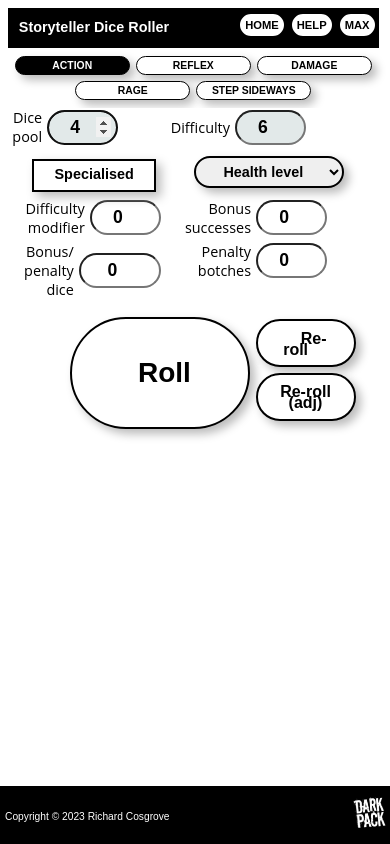
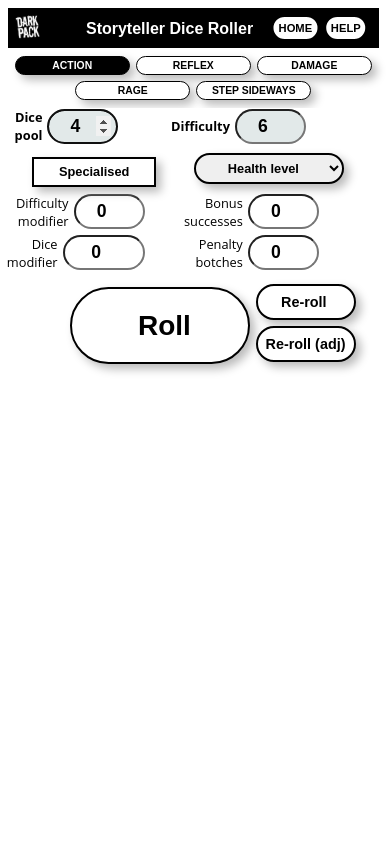
Before and after one commit to rcosgrove/storyteller-dice-roller, a plain HTML site: page WtA20-roller.html in a window 390 px wide. Drawn offline with Linux system fonts and the light colour scheme; a web font is replaced by a local one.

Commit message:
Removed fullscreen toggle; adjusted mobile UI

```diff
--- a/WtA20-roller-small-screen.css
+++ b/WtA20-roller-small-screen.css
@@ -51,6 +51,31 @@
 
     }
 
+.menu {
+     font-size: 0.8em;
+     font-style: normal;
+     font-weight: 700;
+     text-align: center;
+     width: 100px;
+
+}
+
+ input[type=checkbox]+label {
+     font-size: 0.8em;
+     padding: 5px 5px 8px;
+     text-align: center;
+     transform: translate(-30px, 3px);
+     width: 110px;
+     height: 1em;
+     margin-bottom: 5px;
+     margin-top: 5px;
+     box-shadow: 5px 5px 10px #BBB;
+
+ }
+
+
+
+
 
     /* ---- NAVIGATION BAR ---- */
 
@@ -66,6 +91,7 @@
         top: 0;
         width: 100%;
         align-content: center;
+        justify-content: space-between;
 
     }
 
@@ -74,20 +100,16 @@
         width: 100%;
     }
 
-    .topnav button {
+    button.topbutton {
+        float: right;
         font-size: 0.7em;
         font-weight: 700;
         padding: 5px;
         margin-left: 2px;
         margin-right: 2px;
         text-transform: uppercase;
-        transform: translateY(1px);
+/*        transform: translateY(1px);*/
 
-    }
-
-    .topnav h4 {
-        font-size: 0.9em;
-        /*        transform: translateY(-11px);*/
     }
 
     .column-right {
@@ -104,6 +126,25 @@
         display: none;
 
     }
+
+#DarkPact-header {
+    display: inline-flex;
+    align-self: center;
+}
+
+#title-topnav {
+    display: inline-flex;
+    font-size: 1em;
+   color: white;
+     font-family: "orpheus-pro-condensed", sans-serif;
+     font-style: normal;
+     font-weight: 700;
+     align-self: center;
+/*     padding-left: 0.75em;*/
+/*     transform: translate(0%, -50%);*/
+
+}
+
 
 
 
@@ -197,6 +238,7 @@
         max-height: 1.2em;
         align-items: baseline;
         padding: 5px;
+        text-align: center;
 
     }
 
@@ -220,7 +262,7 @@
 
     .side-menu-item-label {
         font-family: "open sans", sans-serif;
-        font-size: 0.9em;
+        font-size: 0.8em;
         text-align: right;
         font-weight: 400;
 
@@ -273,7 +315,7 @@
 
     #RollButtonsContainer {
         display: flex;
-        margin-top: 10px;
+        margin-top: 5px;
         flex-direction: row;
 
     }
@@ -293,7 +335,7 @@
         width: 180px;
         font-size: 1.75em;
         vertical-align: middle;
-        height: 4em;
+        height: 2.75em;
         border-radius: 2em;
 
     }
@@ -313,10 +355,10 @@
         font-weight: 700;
         font-style: normal;
         width: 100px;
-        height: 3em;
+        height: 2.5em;
         line-height: 70%;
         vertical-align: middle;
-        font-size: 1em;
+        font-size: 0.9em;
         margin: 3px;
 
     }
@@ -334,10 +376,10 @@
         font-weight: 700;
         font-style: normal;
         width: 100px;
-        height: 3em;
+        height: 2.5em;
         line-height: 70%;
         vertical-align: middle;
-        font-size: 1em;
+        font-size: 0.9em;
         margin: 3px;
 
     }
@@ -354,8 +396,9 @@
 
     /* ---- FOOTER ---- */
     .footer {
-        position: fixed;
+        display: none;
+ /*       position: fixed;
         left: 0;
         bottom: 0;
-        width: 100%;
+        width: 100%;*/
     }
--- a/WtA20-roller.css
+++ b/WtA20-roller.css
@@ -7,7 +7,6 @@
  * {
      cursor: pointer;
  }
-
 
  .wrapper {
      background-color: white;
@@ -99,7 +98,7 @@
 
  .side-menu-item-label {
      font-family: "open sans", sans-serif;
-     font-size: 1.05em;
+     font-size: 0.95em;
      text-align: right;
 
  }
@@ -395,10 +394,12 @@
  }
 
  .reroll label {
-     padding-left: 19%;
-     padding-right: 23%;
-     padding-top: 10%;
-     padding-bottom: 10%;
+    align-self: center;
+    justify-content: center;
+/*     padding-left: 10%;*/
+/*     padding-right: 23%*/
+/*     padding-top: 10%;*/
+/*     padding-bottom: 10%;*/
 
  }
 
@@ -410,17 +411,20 @@
      height: 2em;
      line-height: 70%;
      vertical-align: middle;
-     font-size: 1em;
+     font-size: 0.9em;
      margin: 3px;
 
  }
 
  .reroll-adj label {
-     padding-left: 19%;
+   align-self: center;
+    justify-content: center;
+
+/*     padding-left: 19%;
      padding-right: 23%;
      padding-top: 10%;
      padding-bottom: 10%;
-
+*/
  }
 
 
@@ -429,6 +433,8 @@
  /* ---- NAVIGATION BAR ---- */
 
  .topnav {
+    display: flex;
+    justify-content: space-between;
      overflow: hidden;
      background-color: #000000;
      max-height: 3em;
@@ -440,8 +446,9 @@
  }
 
  .topnav a {
+     justify-self: flex-end;
      float: right;
-     display: block;
+     display: inline-block;
      color: #FFFFFF;
      text-align: center;
      padding-left: 5px;
@@ -460,7 +467,7 @@
 
  .topnav button {
      display: inline-block;
-     float: right;
+     align-self: right;
      font-family: "trade-gothic-next", sans-serif;
      font-size: 0.9em;
      font-style: normal;
@@ -482,7 +489,7 @@
 
  }
 
- .topnav h4 {
+ #title-topnav {
      color: white;
      font-family: "orpheus-pro-condensed", sans-serif;
      font-size: 1.2em;
@@ -530,6 +537,10 @@
      font-weight: 700;
 
  }
+
+#DarkPact-header {
+    display: none;
+}
 
 
  /* ---- MAIN TITLE ---- */
@@ -631,7 +642,7 @@
      font-weight: 400;
      font-style: normal;
      font-size: 1.15em;
-     text-align: center;
+     text-align: right;
      border-radius: 2em;
      margin-left: 10px;
      max-height: 1.5em;
--- a/WtA20-roller.html
+++ b/WtA20-roller.html
@@ -23,14 +23,17 @@
 
 <body>
     <div class="wrapper">
+
         <div class="topnav">
-            <div style="float:left;align-content:center;">
-                <h4>Storyteller Dice Roller</h4>
+            <div id="DarkPact-header">
+                <a rel="nofollow external" referrerpolicy="no-referrer" target="_blank" href="https://www.worldofdarkness.com/dark-pack" title="World of Darkness Dark Pact – Paradox"><img src="assets/darkpack_logo1-small.png" alt="World of Darkness Dark Pact logo" width="30" height="30"></a>
             </div>
 
             <div>
-                <button type="button" class="topbutton" name="" value="" id="FullScreenButon" title="Fullscreen toggle" onclick="openFullscreen()">Max</button>
+                <h4 id="title-topnav">Storyteller Dice Roller</h4>
+            </div>
 
+            <div style="justify-self:right;">
                 <button type="button" class="topbutton" name="" value="" id="" title="HelpButton" onclick="window.location.href='help.html';">Help</button>
 
                 <button type="button" class="topbutton" name="" value="" id="AboutButton" title="About" onclick="window.location.href='about.html';">About</button>
@@ -39,6 +42,8 @@
 
                 <button type="button" class="topbutton" name="" value="" id="HomeButton" title="Home" onclick="window.location.href='index.html';">Home</button>
             </div>
+
+
         </div>
 
         <div class="row flex header" id="maintitle">
@@ -83,10 +88,10 @@
                     <form id="RollSettings">
                         <div class="SideMenuRow">
                             <div class="side-menu-item right-padding" id="dicepooltitle">
-                                <label for="UserDice" class="right-align "><span class="side-menu-item-label">Dice pool</span></label><input class="number-entry required" id="UserDice" type="number" maxlength="3" min="1" max="30" value="4" placeholder="4" required autofocus>
+                                <label for="UserDice" class="right-align"><span class="side-menu-item-label" style="font-weight: 700;">Dice pool</span></label><input class="number-entry required" id="UserDice" type="number" maxlength="3" min="1" max="30" value="4" placeholder="4" required autofocus>
                             </div>
                             <div class="side-menu-item right-padding" id="difftitle">
-                                <label for="UserDiff" class="right-align"><span class="side-menu-item-label">Difficulty</span></label><input class="number-entry required" id="UserDiff" type="number" maxlength="3" min="2" max="10" value="6" placeholder="6" required>
+                                <label for="UserDiff" class="right-align"><span class="side-menu-item-label" style="font-weight: 700;">Difficulty</span></label><input class="number-entry required" id="UserDiff" type="number" maxlength="3" min="2" max="10" value="6" placeholder="6" required>
                             </div>
                         </div>
 
@@ -123,7 +128,7 @@
                                 </div>
 
                                 <div class="side-menu-item right-padding">
-                                    <label for="DicePenalty" class="right-align"><span class="side-menu-item-label">Bonus/<br>penalty dice</span></label><input class="number-entry" id="DicePenaltyUser" type="number" maxlength="3" min="-30" max="30" value="0" placeholder="0" title="Bonus/penalty dice">
+                                    <label for="DicePenalty" class="right-align"><span class="side-menu-item-label">Dice<br>modifier</span></label><input class="number-entry" id="DicePenaltyUser" type="number" maxlength="3" min="-20" max="20" value="0" placeholder="0" title="Bonus/penalty dice">
                                 </div>
 
                             </div>
@@ -281,7 +286,7 @@
         </div>
         <!-- end row 1 -->
 
-        <div class="flex footer">
+        <div class="flex footer" id="footer">
             <div>
                 <p><a href="legal.html" style="text-decoration: none;">Copyright © 2023 Richard Cosgrove</a></p>
             </div>
@@ -290,7 +295,7 @@
                 <p><span style="font-size: 75%">Werewolf the Apocalypse 20th Anniversary<br>Edition roller v0.0.10</span></p>
             </div>
 
-            <div>
+            <div id="DarkPact-footer">
                 <a rel="nofollow external" referrerpolicy="no-referrer" target="_blank" href="https://www.worldofdarkness.com/dark-pack" title="World of Darkness Dark Pact – Paradox"><img src="assets/darkpack_logo1-small.png" alt="World of Darkness Dark Pact logo" width="40" height="40"></a>
             </div>
 
```
